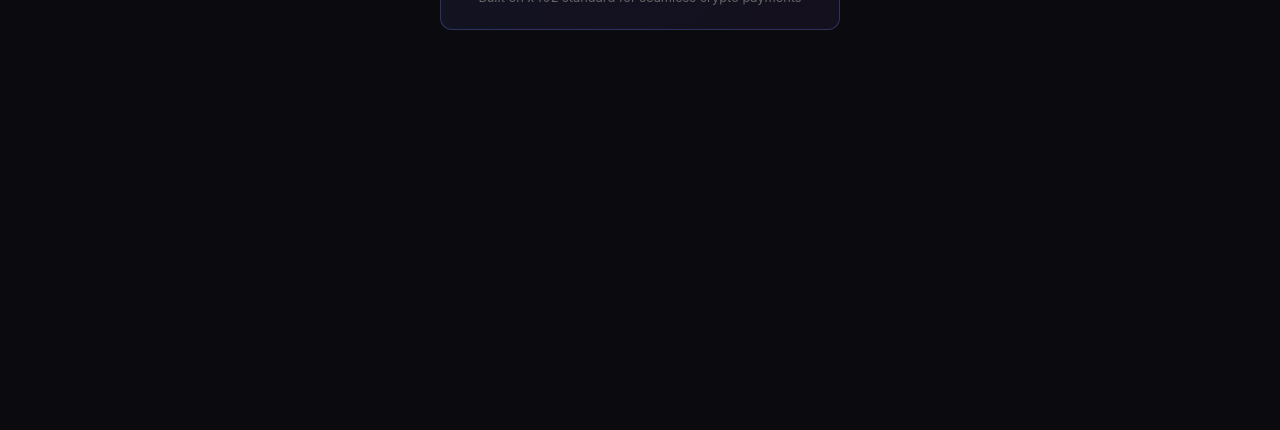
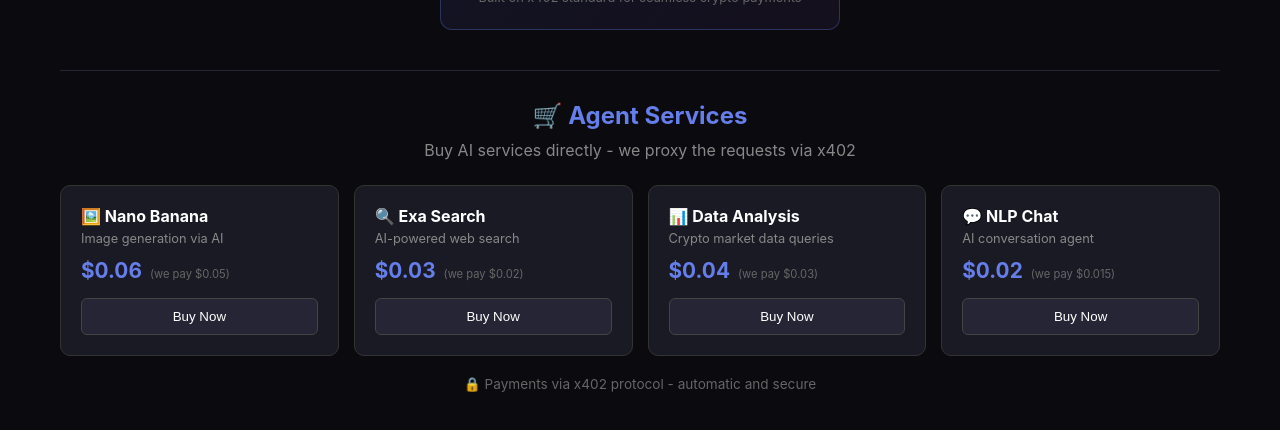
Before and after one commit to LithiumEinsteinium/agentarb, a React (Vite) app: page / in a window 1280 px wide. Shown: the part 955-1385 px from the top of the page. Before the commit the page ends 1025 px from the top, so only its background shows below. Built offline with nearby package versions, Linux system fonts and the light colour scheme; no server answers.

Commit message:
Add services marketplace section

```diff
--- a/src/App.jsx
+++ b/src/App.jsx
@@ -304,6 +304,57 @@
           <p className="premium-note">Built on x402 standard for seamless crypto payments</p>
         </div>
 
+
+      <div className="services-section">
+        <h2>🛒 Agent Services</h2>
+        <p className="services-intro">Buy AI services directly - we proxy the requests via x402</p>
+
+        <div className="services-grid">
+          <div className="service-card">
+            <h3>🖼️ Nano Banana</h3>
+            <p className="service-desc">Image generation via AI</p>
+            <div className="service-price">
+              <span className="price">$0.06</span>
+              <span className="note">(we pay $0.05)</span>
+            </div>
+            <button className="buy-button" onClick={() => alert('Service purchase coming soon!')}>Buy Now</button>
+          </div>
+
+          <div className="service-card">
+            <h3>🔍 Exa Search</h3>
+            <p className="service-desc">AI-powered web search</p>
+            <div className="service-price">
+              <span className="price">$0.03</span>
+              <span className="note">(we pay $0.02)</span>
+            </div>
+            <button className="buy-button" onClick={() => alert('Service purchase coming soon!')}>Buy Now</button>
+          </div>
+
+          <div className="service-card">
+            <h3>📊 Data Analysis</h3>
+            <p className="service-desc">Crypto market data queries</p>
+            <div className="service-price">
+              <span className="price">$0.04</span>
+              <span className="note">(we pay $0.03)</span>
+            </div>
+            <button className="buy-button" onClick={() => alert('Service purchase coming soon!')}>Buy Now</button>
+          </div>
+
+          <div className="service-card">
+            <h3>💬 NLP Chat</h3>
+            <p className="service-desc">AI conversation agent</p>
+            <div className="service-price">
+              <span className="price">$0.02</span>
+              <span className="note">(we pay $0.015)</span>
+            </div>
+            <button className="buy-button" onClick={() => alert('Service purchase coming soon!')}>Buy Now</button>
+          </div>
+        </div>
+
+        <p className="services-note">🔒 Payments via x402 protocol - automatic and secure</p>
+      </div>
+
+
       {/* x402 Payment Modal */}
       {showPaymentModal && (
         <div className="modal-overlay" onClick={() => setShowPaymentModal(null)}>
--- a/src/index.css
+++ b/src/index.css
@@ -650,3 +650,88 @@
   color: #666;
   margin-top: 10px;
 }
+
+/* Services Section */
+.services-section {
+  margin-top: 40px;
+  padding: 30px 0;
+  border-top: 1px solid #252535;
+}
+
+.services-section h2 {
+  color: #667eea;
+  text-align: center;
+  margin-bottom: 10px;
+}
+
+.services-intro {
+  text-align: center;
+  color: #888;
+  margin-bottom: 25px;
+}
+
+.services-grid {
+  display: grid;
+  grid-template-columns: repeat(auto-fit, minmax(200px, 1fr));
+  gap: 15px;
+  margin-bottom: 20px;
+}
+
+.service-card {
+  background: #1a1a25;
+  border-radius: 10px;
+  padding: 20px;
+  border: 1px solid #333;
+}
+
+.service-card h3 {
+  color: #fff;
+  font-size: 1rem;
+  margin-bottom: 5px;
+}
+
+.service-desc {
+  font-size: 0.8rem;
+  color: #888;
+  margin-bottom: 12px;
+}
+
+.service-price {
+  display: flex;
+  align-items: baseline;
+  gap: 8px;
+  margin-bottom: 15px;
+}
+
+.service-price .price {
+  font-size: 1.3rem;
+  color: #667eea;
+  font-weight: bold;
+}
+
+.service-price .note {
+  font-size: 0.7rem;
+  color: #666;
+}
+
+.buy-button {
+  width: 100%;
+  padding: 10px;
+  background: #252535;
+  border: 1px solid #444;
+  border-radius: 6px;
+  color: #fff;
+  cursor: pointer;
+  transition: all 0.2s;
+}
+
+.buy-button:hover {
+  background: #2a2a3a;
+  border-color: #667eea;
+}
+
+.services-note {
+  text-align: center;
+  color: #666;
+  font-size: 0.85rem;
+}
```
Also changed, not shown: 1 other file (tests, documents, lock files or other folders).
